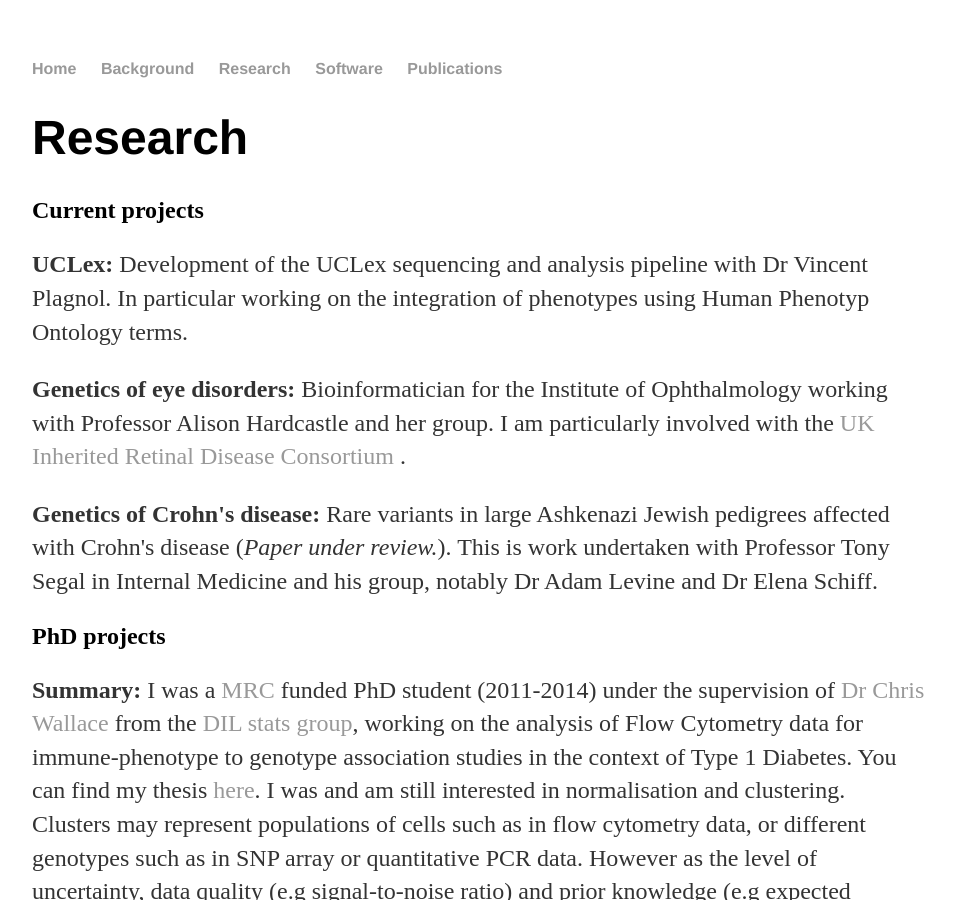
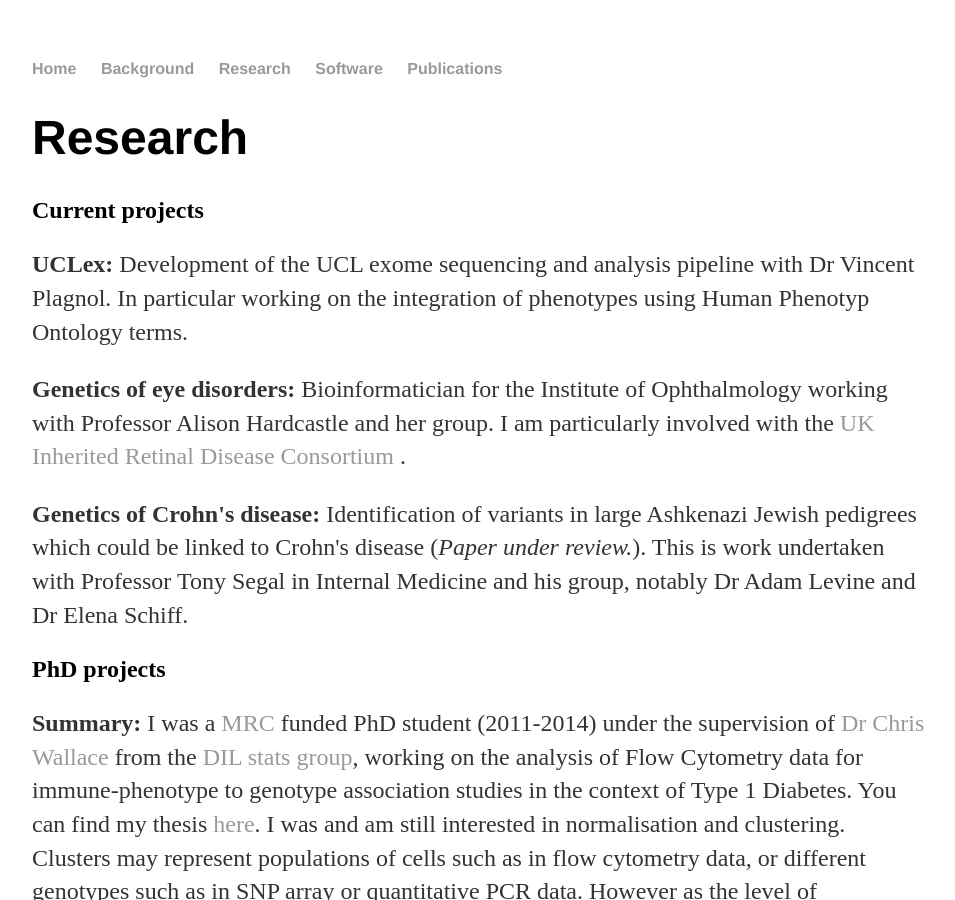
Before and after one commit to pontikos/pontikos.github.io, a Jekyll site: the page built from Research/index.html, in a window 1280 px wide and 900 px high. Shown: the whole window, without its empty margins (160-1115 px from the left). Built offline with Jekyll 4.4.1, drawn with Linux system fonts in a browser that asks for light colours; comment, search, counter and statistics services are not loaded; some of the changed text lies outside the part shown.

Commit message:
Update index.html

```diff
--- a/Research/index.html
+++ b/Research/index.html
@@ -8,7 +8,7 @@ title: Nikolas Pontikos, Postdoc, UCL
 
 <p>
   <b>UCLex:</b>
-  Development of the UCLex sequencing and analysis pipeline with Dr Vincent Plagnol. In particular working on the integration of phenotypes using Human Phenotyp Ontology terms.
+  Development of the UCL exome sequencing and analysis pipeline with Dr Vincent Plagnol. In particular working on the integration of phenotypes using Human Phenotyp Ontology terms.
 </p>
 
 <p>
@@ -19,7 +19,7 @@ title: Nikolas Pontikos, Postdoc, UCL
 
 <p>
   <b>Genetics of Crohn's disease:</b>
-  Rare variants in large Ashkenazi Jewish pedigrees affected with Crohn's disease (<i>Paper under review.</i>).
+  Identification of variants in large Ashkenazi Jewish pedigrees which could be linked to Crohn's disease (<i>Paper under review.</i>).
   This is work undertaken with Professor Tony Segal in Internal Medicine and his group, notably Dr Adam Levine and Dr Elena Schiff.
   <!-- Tony is a senior PI and clinician interested in neutrophil biology and inflammatory bowel disorder in which neutrophils play a key role.
   He is particularly interested in manifestations of the disease in the Ashkenazi Jewish population. -->
```
Also changed, not shown: other parts of Research/index.html (+1 -1 lines).
